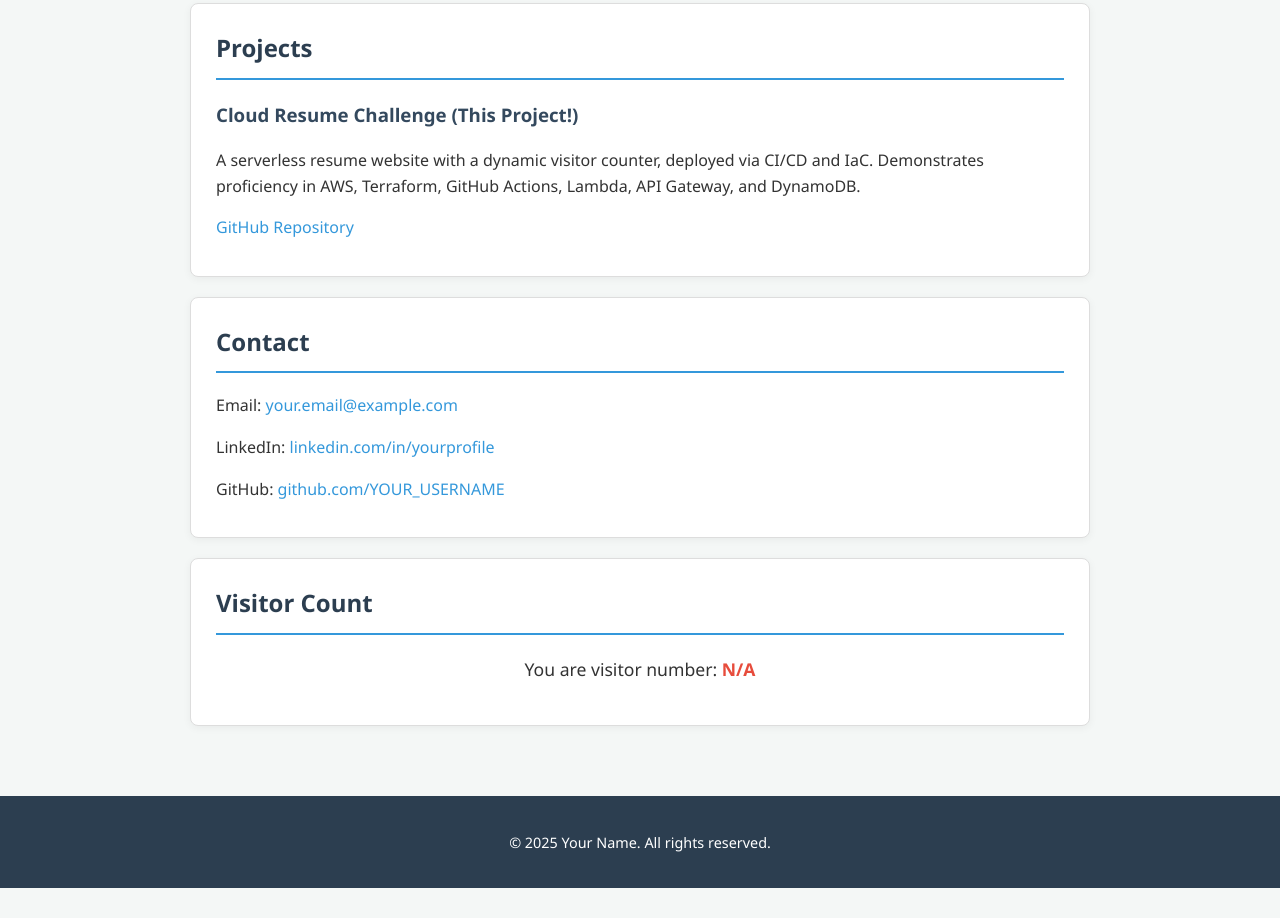
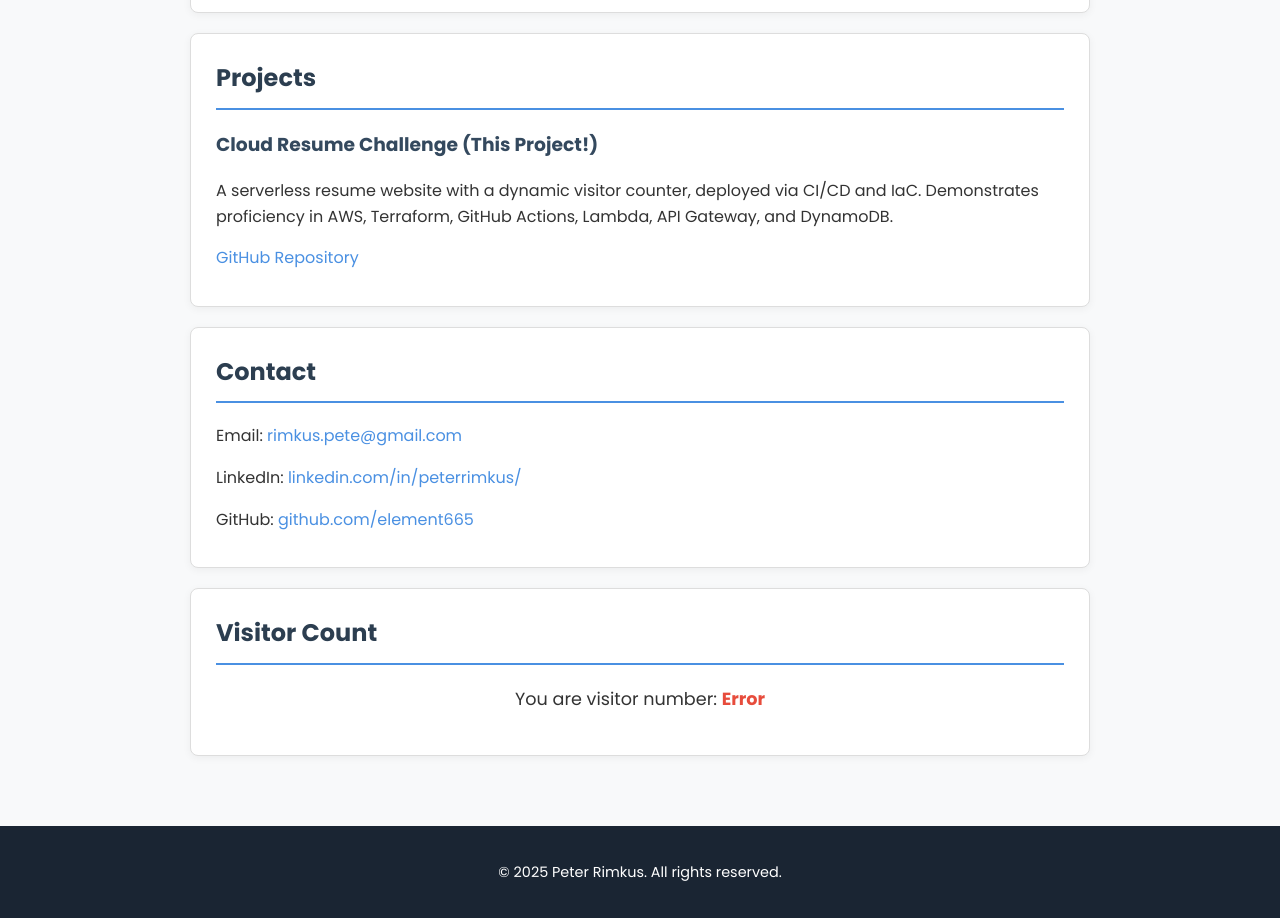
Before and after one commit to element665/Cloud_Project, a plain HTML site: page frontend/index.html in a window 1280 px wide. Shown: the part 1412-2330 px from the top of the page. Before the commit the page ends 2300 px from the top, so only its background shows below. Drawn offline with Linux system fonts and the light colour scheme; no server answers.

Commit message:
feat(frontend): improve UI and update content

```diff
--- a/frontend/index.html
+++ b/frontend/index.html
@@ -3,12 +3,15 @@
 <head>
     <meta charset="UTF-8">
     <meta name="viewport" content="width=device-width, initial-scale=1.0">
-    <title>Your Name - Cloud Engineer Resume</title>
+    <title>Peter Rimkus - Cloud Engineer Resume</title>
+    <link rel="preconnect" href="https://fonts.googleapis.com">
+    <link rel="preconnect" href="https://fonts.gstatic.com" crossorigin>
+    <link href="https://fonts.googleapis.com/css2?family=Poppins:wght@300;400;600;700&display=swap" rel="stylesheet">
     <link rel="stylesheet" href="styles.css">
 </head>
 <body>
     <header>
-        <h1>Your Name</h1>
+        <h1>Peter Rimkus</h1>
         <p>Cloud Engineer | DevOps Enthusiast | AWS Certified</p>
     </header>
 
@@ -33,8 +36,8 @@
         <section id="experience" class="card">
             <h2>Experience</h2>
             <div class="job">
-                <h3>Cloud Engineer - [Your Company Name]</h3>
-                <p><em>[City, State] | [Start Date] - [End Date]</em></p>
+                <h3>Cloud Engineer - Personal Project</h3>
+                <p><em>Austin, Texas | 2025 - Present</em></p>
                 <ul>
                     <li>Designed and implemented scalable cloud infrastructure on AWS using Terraform.</li>
                     <li>Developed and maintained CI/CD pipelines with GitHub Actions for automated deployments.</li>
@@ -51,7 +54,6 @@
                     <h3>Cloud Platforms</h3>
                     <ul>
                         <li>AWS (EC2, S3, Lambda, API Gateway, DynamoDB, VPC, CloudFront, Route 53, IAM)</li>
-                        <li>[Azure/GCP - if applicable]</li>
                     </ul>
                 </div>
                 <div>
@@ -94,16 +96,16 @@
             <div class="project">
                 <h3>Cloud Resume Challenge (This Project!)</h3>
                 <p>A serverless resume website with a dynamic visitor counter, deployed via CI/CD and IaC. Demonstrates proficiency in AWS, Terraform, GitHub Actions, Lambda, API Gateway, and DynamoDB.</p>
-                <p><a href="https://github.com/YOUR_USERNAME/YOUR_REPO" target="_blank">GitHub Repository</a></p>
+                <p><a href="https://github.com/element665/Cloud_Project" target="_blank">GitHub Repository</a></p>
             </div>
             <!-- Add more projects here -->
         </section>
 
         <section id="contact" class="card">
             <h2>Contact</h2>
-            <p>Email: <a href="mailto:your.email@example.com">your.email@example.com</a></p>
-            <p>LinkedIn: <a href="https://www.linkedin.com/in/yourprofile" target="_blank">linkedin.com/in/yourprofile</a></p>
-            <p>GitHub: <a href="https://github.com/YOUR_USERNAME" target="_blank">github.com/YOUR_USERNAME</a></p>
+            <p>Email: <a href="mailto:rimkus.pete@gmail.com">rimkus.pete@gmail.com</a></p>
+            <p>LinkedIn: <a href="https://www.linkedin.com/in/peterrimkus/" target="_blank">linkedin.com/in/peterrimkus/</a></p>
+            <p>GitHub: <a href="https://github.com/element665" target="_blank">github.com/element665</a></p>
         </section>
 
         <section id="visitor-count" class="card">
@@ -113,7 +115,7 @@
     </main>
 
     <footer>
-        <p>&copy; 2025 Your Name. All rights reserved.</p>
+        <p>&copy; 2025 Peter Rimkus. All rights reserved.</p>
     </footer>
 
     <script src="script.js"></script>
--- a/frontend/script.js
+++ b/frontend/script.js
@@ -1,5 +1,19 @@
+const cards = document.querySelectorAll('.card');
+const apiUrl = '/api/visit'; // This path will be routed by CloudFront
+
+const observer = new IntersectionObserver(entries => {
+    entries.forEach(entry => {
+        if (entry.isIntersecting) {
+            entry.target.classList.add('visible');
+        }
+    });
+});
+
+cards.forEach(card => {
+    observer.observe(card);
+});
+
 document.addEventListener('DOMContentLoaded', () => {
-    const apiUrl = '/api/visit'; // This path will be routed by CloudFront
     const counterElement = document.getElementById('counter');
 
     fetch(apiUrl)
@@ -17,7 +31,7 @@ document.addEventListener('DOMContentLoaded', () => {
             }
         })
         .catch(error => {
-            console.error('Error fetching visitor count:', error);
-            counterElement.textContent = 'N/A';
+            console.error('Could not fetch visitor count:', error);
+            counterElement.textContent = 'Error';
         });
 });
--- a/frontend/styles.css
+++ b/frontend/styles.css
@@ -1,10 +1,10 @@
 /* Basic Reset & Body Styles */
 body {
-    font-family: 'Segoe UI', Tahoma, Geneva, Verdana, sans-serif;
+    font-family: 'Poppins', sans-serif;
     line-height: 1.6;
     margin: 0;
     padding: 0;
-    background-color: #f4f7f6;
+    background-color: #f8f9fa;
     color: #333;
 }
 
@@ -19,11 +19,11 @@ body {
 
 /* Header */
 header {
-    background-color: #2c3e50;
+    background-color: #1a2533;
     color: #fff;
     padding: 40px 20px;
     text-align: center;
-    border-bottom: 5px solid #3498db;
+    border-bottom: 5px solid #4a90e2;
 }
 
 header h1 {
@@ -39,7 +39,7 @@ header p {
 
 /* Navigation */
 nav {
-    background-color: #34495e;
+    background-color: #2c3e50;
     padding: 10px 0;
     text-align: center;
     box-shadow: 0 2px 5px rgba(0, 0, 0, 0.1);
@@ -67,7 +67,7 @@ nav ul li a {
 }
 
 nav ul li a:hover {
-    background-color: #2980b9;
+    background-color: #3498db;
 }
 
 /* Main Content */
@@ -84,11 +84,19 @@ main {
     padding: 25px;
     margin-bottom: 20px;
     box-shadow: 0 2px 8px rgba(0, 0, 0, 0.05);
+    opacity: 0;
+    transform: translateY(20px);
+    transition: opacity 0.6s ease-out, transform 0.6s ease-out;
+}
+
+.card.visible {
+    opacity: 1;
+    transform: translateY(0);
 }
 
 .card h2 {
     color: #2c3e50;
-    border-bottom: 2px solid #3498db;
+    border-bottom: 2px solid #4a90e2;
     padding-bottom: 10px;
     margin-top: 0;
     margin-bottom: 20px;
@@ -98,7 +106,7 @@ main {
 .job {
     margin-bottom: 20px;
     padding-left: 15px;
-    border-left: 3px solid #3498db;
+    border-left: 3px solid #4a90e2;
 }
 
 .job h3 {
@@ -160,7 +168,7 @@ main {
 }
 
 .project a {
-    color: #3498db;
+    color: #4a90e2;
     text-decoration: none;
 }
 
@@ -174,7 +182,7 @@ main {
 }
 
 #contact a {
-    color: #3498db;
+    color: #4a90e2;
     text-decoration: none;
 }
 
@@ -195,7 +203,7 @@ main {
 
 /* Footer */
 footer {
-    background-color: #2c3e50;
+    background-color: #1a2533;
     color: #fff;
     text-align: center;
     padding: 20px;
```
Also changed, not shown: 1 other file.
